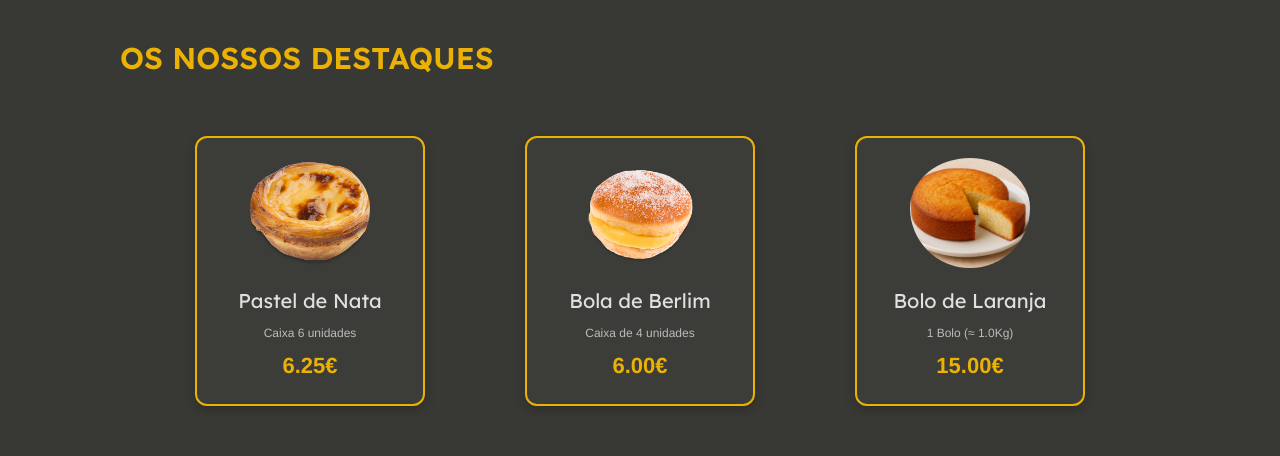
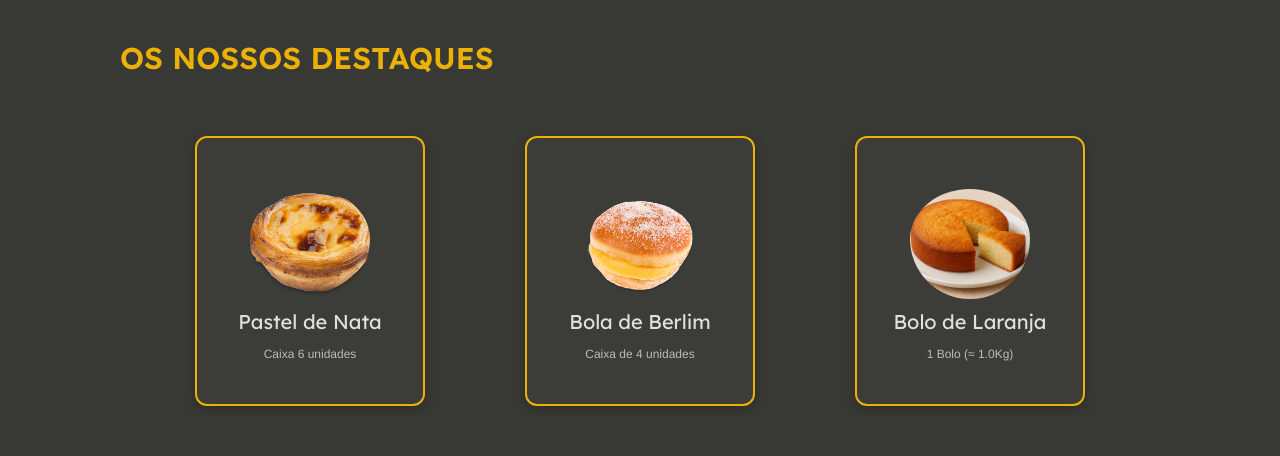
Before and after one commit to guilhermeferreiragomes/sweet-saudade-frontend, a React (Vite) app: page / in a window 1280 px wide. Shown: the part 1100-1556 px from the top of the page. Built offline with nearby package versions, Linux system fonts and the light colour scheme.

Commit message:
alteracoes - preço dos produtos retirado

```diff
--- a/src/components/AboutUs/AboutUs.css
+++ b/src/components/AboutUs/AboutUs.css
@@ -44,11 +44,11 @@
 }
 
 .andreines-img {
-  width: 400px;
-  height: auto;
-  max-height: 420px;
+  width: 450px;
+  height: 370px;
   object-fit: cover;
   border-radius: 20px;
+  margin-top: 20px;
 }
 
 .historia-titulo {
--- a/src/components/AboutUs/AboutUs.jsx
+++ b/src/components/AboutUs/AboutUs.jsx
@@ -1,6 +1,6 @@
 import React from 'react'
 import './aboutus.css'
-import andreines from '../../assets/imagens/andre_e_ines.webp'
+import andreines from '../../assets/imagens/bolo_coracao.webp'
 import cliente from '../../assets/imagens/rapaz_sorrir.webp'
 import { motion } from 'framer-motion'
 
--- a/src/components/HomePage/OurPorducts/OurProducts.css
+++ b/src/components/HomePage/OurPorducts/OurProducts.css
@@ -12,7 +12,6 @@
     font-weight: 600;
 }
 
-/* Container dos produtos - UMA FILA HORIZONTAL */
 .home-products-container {
     display: flex;
     flex-direction: row;
@@ -31,7 +30,10 @@
     display: flex;
     flex-direction: column;
     align-items: center;
-    justify-content: space-between;
+    /* MUDANÇA AQUI: Center em vez de space-between para juntar os itens */
+    justify-content: center;
+    /* ADICIONADO: Gap controla a distância entre imagem, nome e pack */
+    gap: 12px;
     width: 230px;
     height: 270px;
     cursor: pointer;
@@ -66,9 +68,8 @@
     color: #e0e0e0;
     font-size: 20px;
     text-align: center;
-    margin: 8px 0 0; /* Reduzido para 0 de margem inferior */
+    margin: 0; /* Zerado para o gap do card controlar a distância */
     line-height: 1.1;
-    height: 22px; /* Reduzido de 25px para 22px */
     display: flex;
     align-items: center;
     justify-content: center;
@@ -77,9 +78,8 @@
 .home-product-pack {
     color: #bbbbbb;
     font-size: 12px;
-    margin: 0 0 0; /* Sem margem inferior */
+    margin: 0; /* Zerado para o gap do card controlar a distância */
     text-align: center;
-    height: 14px; /* Reduzido de 15px para 14px */
     display: flex;
     align-items: center;
     justify-content: center;
@@ -231,7 +231,7 @@
     }
 
     .our-products-title {
-        margin-left: 0; /* Removido completamente a margem */
+        margin-left: 0;
         text-align: left;
     }
 
--- a/src/components/HomePage/OurPorducts/OurProducts.jsx
+++ b/src/components/HomePage/OurPorducts/OurProducts.jsx
@@ -20,7 +20,6 @@ const OurProducts = () => {
   }, []);
 
   const ProductCard = ({ product }) => {
-    // Obter o segundo pack (índice 1) se existir, senão usar o primeiro
     const packOption = product.packOptions && product.packOptions.length > 1
       ? product.packOptions[1]
       : product.packOptions && product.packOptions.length > 0
@@ -40,7 +39,7 @@ const OurProducts = () => {
           />
           <h3 className='home-product-name'>{product.name}</h3>
           <p className='home-product-pack'>{packText}</p>
-          <p className='home-product-price'>{priceText}</p>
+          {/* <p className='home-product-price'>{priceText}</p> */}
         </div>
       </Link>
     );
--- a/src/components/Produtcs/ProductDetail/ProductDetail.css
+++ b/src/components/Produtcs/ProductDetail/ProductDetail.css
@@ -30,6 +30,7 @@
     font-size: 42px;
     font-weight: 700;
     margin: 0;
+    margin-top: 55px;
     line-height: 1.2;
     white-space: nowrap;
     flex: 1;
--- a/src/components/Produtcs/ProductDetail/ProductDetail.jsx
+++ b/src/components/Produtcs/ProductDetail/ProductDetail.jsx
@@ -32,7 +32,7 @@ const ProductDetail = () => {
         <div className='product-information'>
           <h2 className='product-name'>{product.name}</h2>
 
-          {/* Lista de opções de pacote disponíveis */}
+          {/* Lista de opções de pacote disponíveis
           {hasPackOptions && (
             <div className="product-pack-options">
               <h3 className="pack-options-title">Opções disponíveis:</h3>
@@ -44,8 +44,10 @@ const ProductDetail = () => {
                   </div>
                 ))}
               </div>
+
             </div>
           )}
+            */}
 
           <Link to="/contactos">
             <button className='add-to-cart'>ENCOMENDAR</button>
--- a/src/components/Produtcs/ProductsList/ProductsList.css
+++ b/src/components/Produtcs/ProductsList/ProductsList.css
@@ -18,7 +18,7 @@
 }
 
 .Product-image {
-    width: 120px;
+    width: 140px;
     height: 120px;
     object-fit: cover;
     padding-top: 10px;
--- a/src/components/Produtcs/ProductsList/ProductsList.jsx
+++ b/src/components/Produtcs/ProductsList/ProductsList.jsx
@@ -10,14 +10,11 @@ const ProductsList = () => {
             <div className='Product'>
                 {productsData.map((product) => {
 
-                    // --- LÓGICA DE EXIBIÇÃO ATUALIZADA ---
-                    // Tenta obter o segundo pack (índice 1, ex: Caixa)
+
                     const packOption = product.packOptions && product.packOptions.length > 1
                         ? product.packOptions[1]
-                        // Se não existir, usa o primeiro (índice 0, ex: Unitário)
                         : product.packOptions && product.packOptions.length > 0
                             ? product.packOptions[0]
-                            // Como fallback, se não houver packOptions
                             : null;
 
                     // Define o texto com base no que foi encontrado
@@ -31,7 +28,7 @@ const ProductsList = () => {
                                 <img src={product.image} alt={product.name} className='Product-image' />
                                 <h3 className='Product-name'>{product.name}</h3>
                                 <p className='Product-pack'>{packText}</p>
-                                <h4 className='Product-price'>{priceText}</h4>
+                                {/* <h4 className='Product-price'>{priceText}</h4> */}
                             </Link>
                             <Link to={`/produtos/${product.slug}`}>
                                 <button className='Add-to-cart-button'>SABER MAIS</button>
```
Also changed, not shown: src/assets/imagens/bolo_coracao.webp (added).
